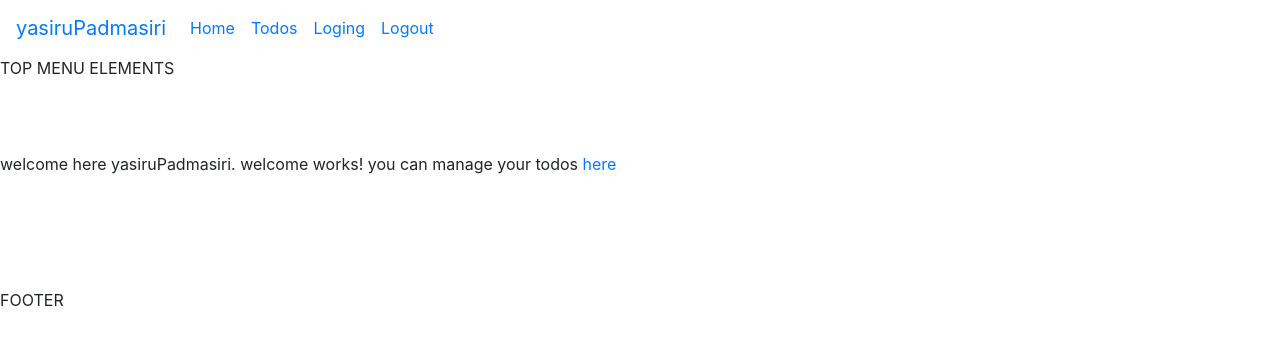
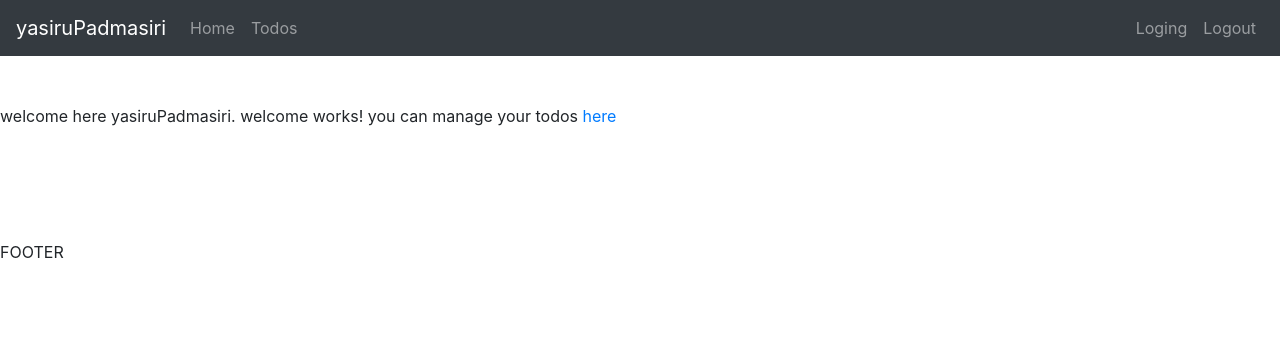
Before and after one commit to yasiruPadmasiri/angular_java_springboot, an Angular app in the folder frontend/todo/: page /welcome/yasiruPadmasiri in a window 1280 px wide. Shown: the top 344 px of the page. Built offline with nearby package versions, Linux system fonts and the light colour scheme.

Commit message:
header and footer components generated

```diff
--- a/frontend/todo/src/app/menu/menu.component.html
+++ b/frontend/todo/src/app/menu/menu.component.html
@@ -1,20 +1,15 @@
 <header>
-    <nav class ="navbar navbar-expand-lg">
+    <nav class ="navbar navbar-expand-md navbar-dark bg-dark">
         <div> <a href="https://www.yasiruPadmasiri.com" class="navbar-brand"> yasiruPadmasiri</a></div>
     <ul class="navbar-nav">
         <li><a href='/welcome/yasiruPadmasiri'class='nav-link'> Home</a></li>
         <li><a href=' /todo'class='nav-link'>Todos</a></li>
 
     </ul>
-    <ul class="navbar-nav">
+    <ul class="navbar-nav navbar-collapse justify-content-end">
         <li><a href='/login'class='nav-link'> Loging</a></li>
         <li><a href='/logout'class='nav-link'>Logout</a></li>
 
     </ul>
     </nav>
 </header>
-
-
-TOP MENU ELEMENTS
-<br>
-<br>
```
